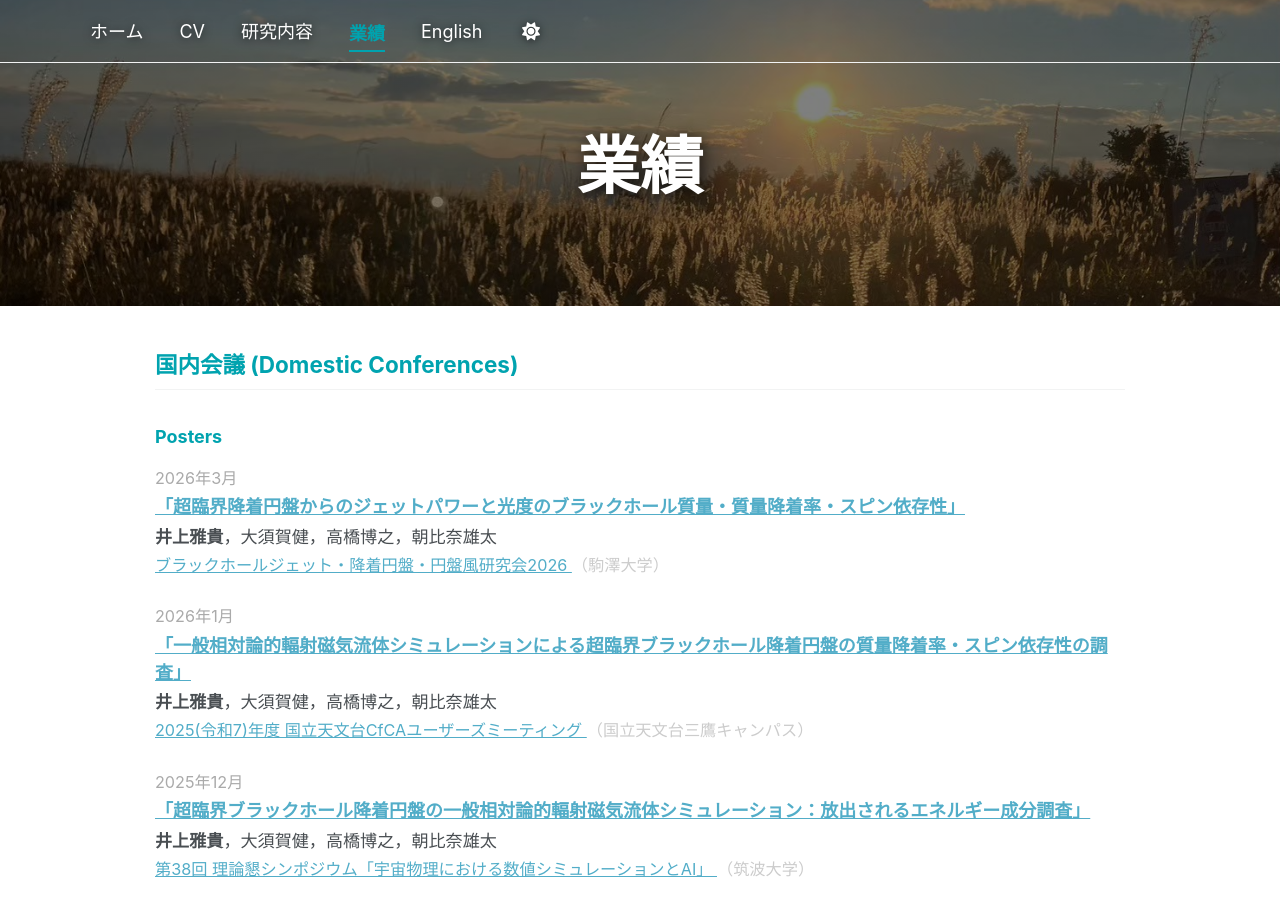
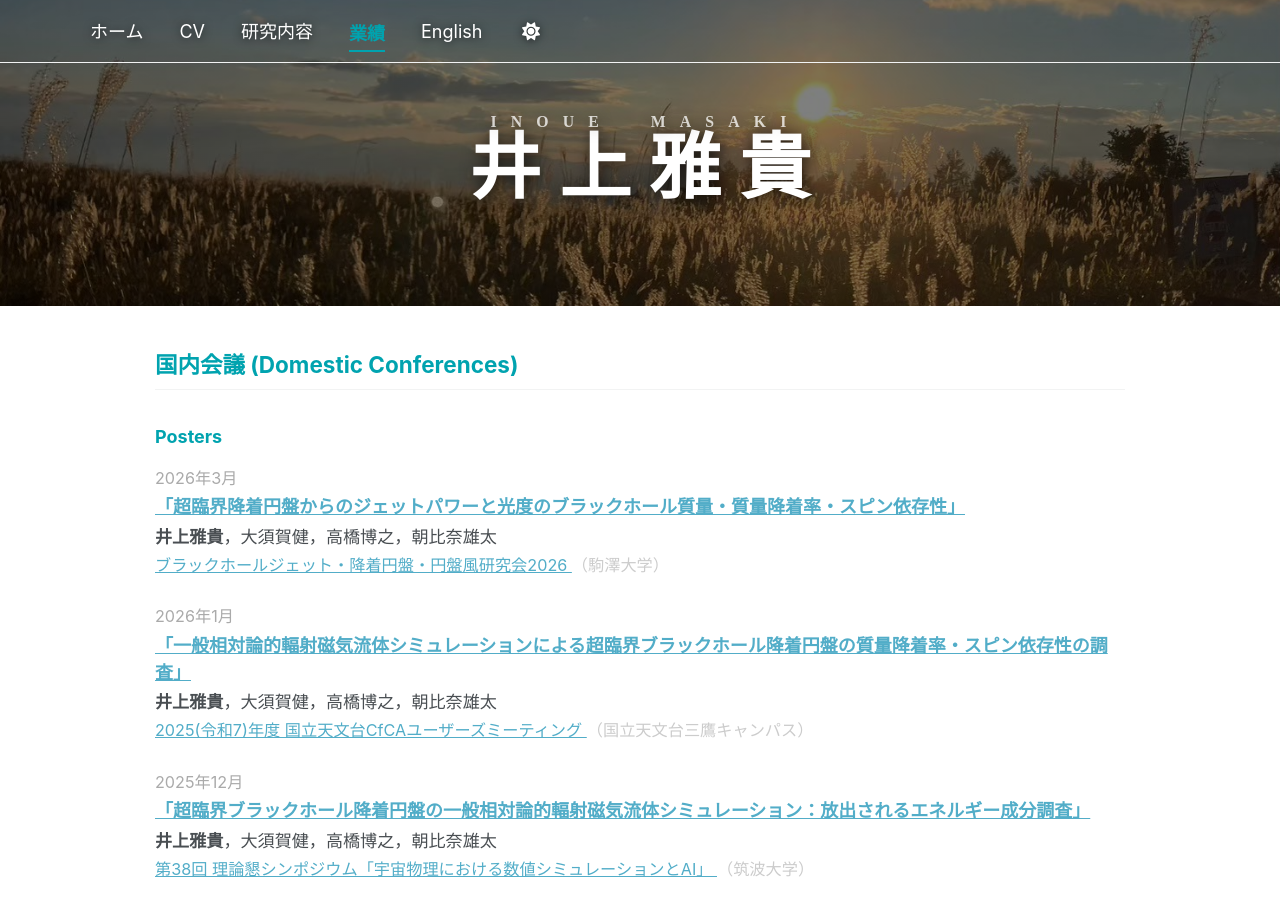
Before and after one commit to Masaki206/Masaki206.github.io, a Jekyll site: the page built from _pages/publications.html, in a window 1280 px wide and 900 px high. Built offline with Jekyll 4.4.1, drawn with Linux system fonts in a browser that asks for light colours; a script bundle is joined from its source files by our own code; library files that are not in the unit come from our copies.

Commit message:
Update publications.html

```diff
--- a/_pages/publications.html
+++ b/_pages/publications.html
@@ -1,6 +1,7 @@
 ---
 layout: splash
-title: "業績"
+# titleの中にホームへのリンクを仕込みます
+title: "<a href='/' style='color: inherit; text-decoration: none;'><span class='title-en'>I&ensp;N&ensp;O&ensp;U&ensp;E&emsp;&emsp;&ensp;M&ensp;A&ensp;S&ensp;A&ensp;K&ensp;I</span><span class='title-ja'>井 上 雅 貴</span></a>"
 permalink: /publications/
 author_profile: false
 header:
```
